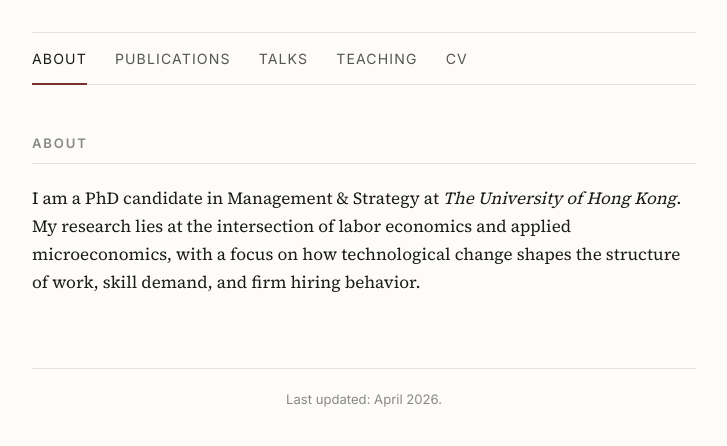
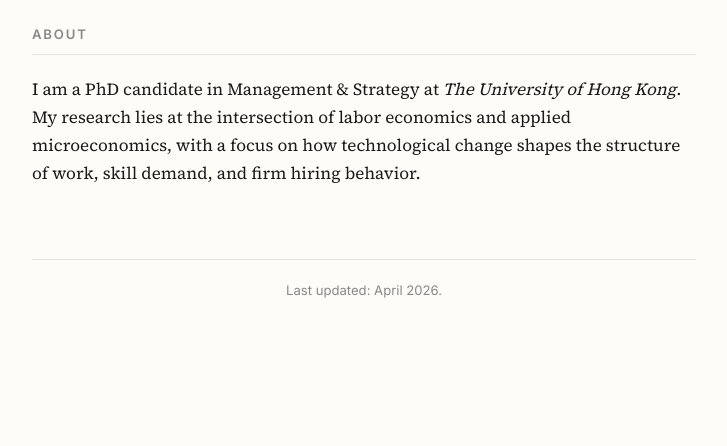
Before and after one commit to Zhiwei-Shang/zhiwei-shang.github.io, a Jekyll site: the page built from index.html, in a window 1280 px wide, cut to the strip 214-660 px from the top of the page. Shown: the whole strip, without its empty margins (276-1003 px from the left). Built offline with Jekyll 4.4.1, drawn with Linux system fonts in a browser that asks for light colours.

Commit message:
Update default.html

```diff
--- a/_layouts/default.html
+++ b/_layouts/default.html
@@ -49,7 +49,7 @@
       </header>
     {% endif %}
 
-    {% include nav.html %}
+    {% comment %} {% include nav.html %} {% endcomment %}
 
     {{ content }}
 
```
